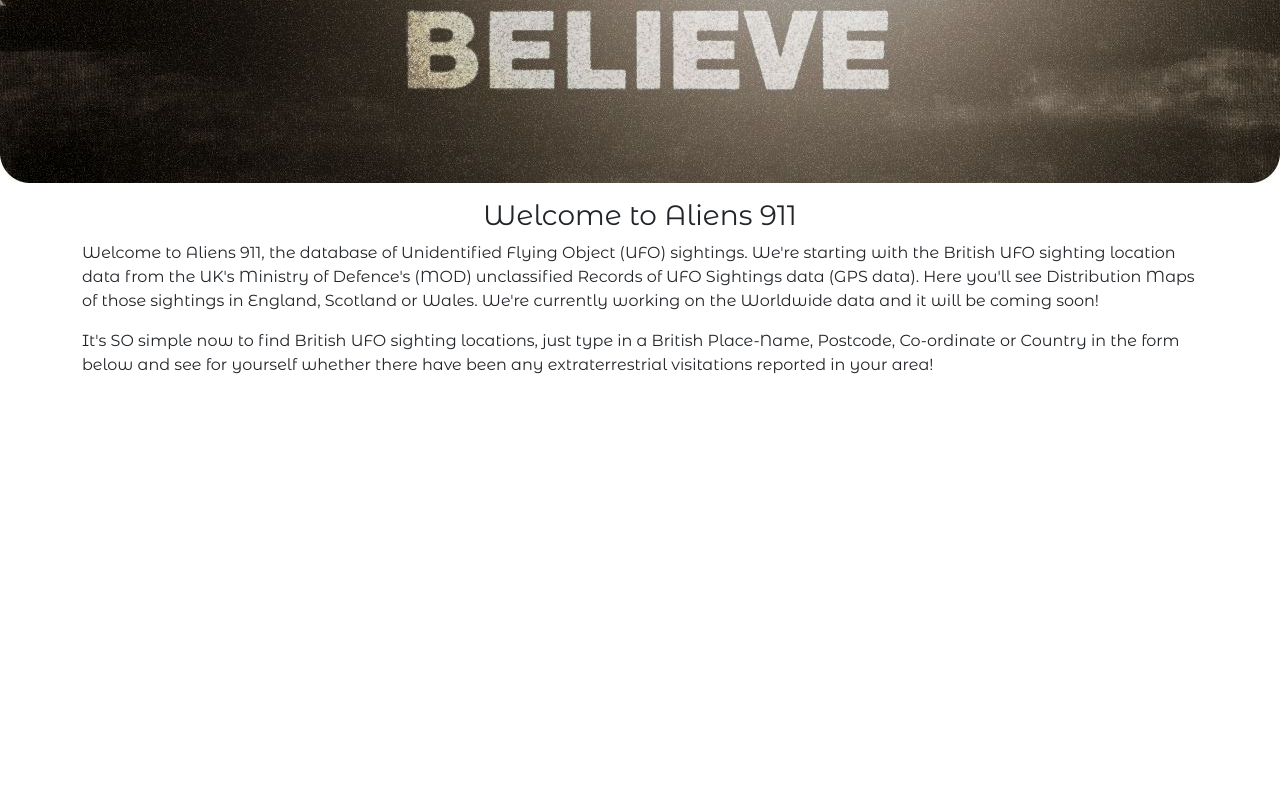
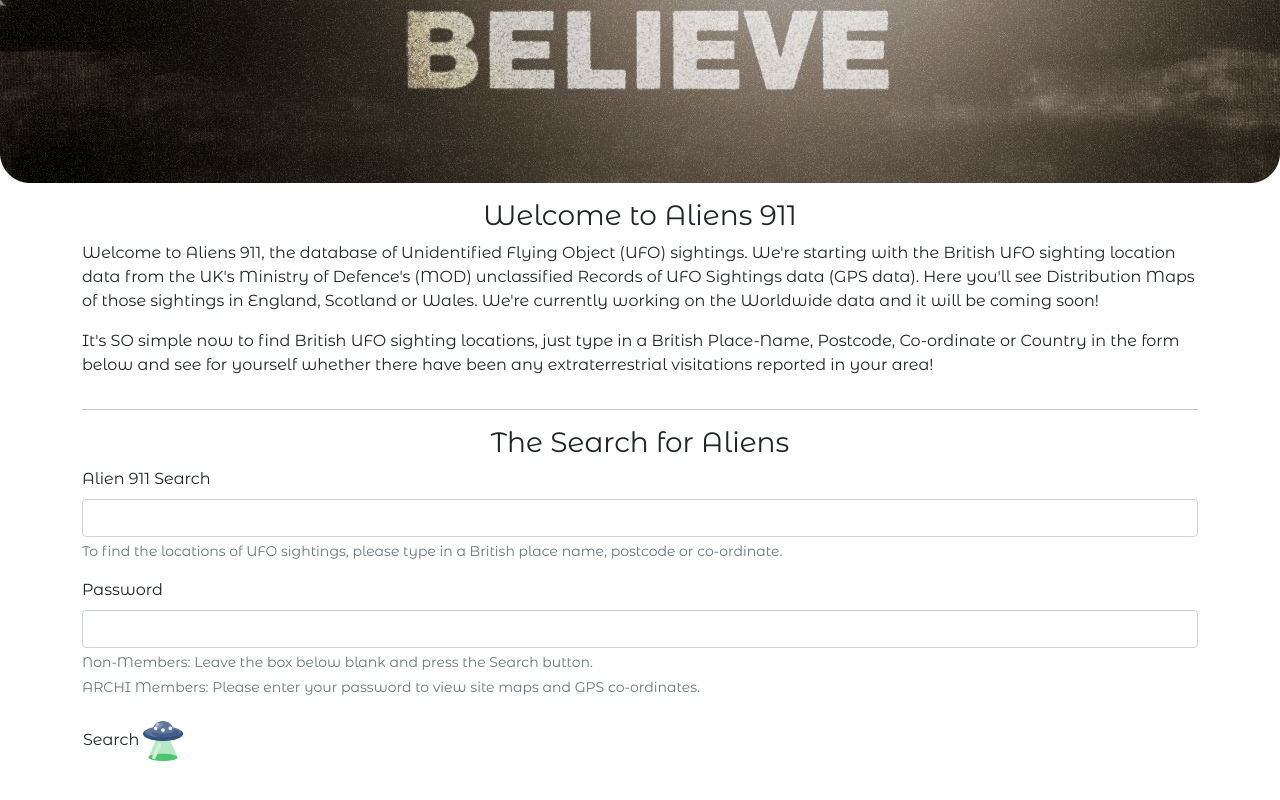
Before and after one commit to smcgdub/alliens911, a plain HTML site: page index.html in a window 1280 px wide. Shown: the part 617-1417 px from the top of the page. Before the commit the page ends 1010 px from the top, so only its background shows below. Drawn offline with nearby package versions, Linux system fonts and the light colour scheme.

Commit message:
Added the search section on homepage

```diff
--- a/assets/css/style.css
+++ b/assets/css/style.css
@@ -9,6 +9,7 @@ body {
   font-family: 'Montserrat Alternates', sans-serif;
 }
 
+/* Hero Image */
 #hero_image {
   background-image: url(/assets/images/i_want_to_Believe_1.jpg);
   height: 100vh;
@@ -20,3 +21,17 @@ body {
   background-size: cover;
   padding-top: 80px;
 }
+
+/* Alien Head */
+#alien_head {
+  height: 25px !important;
+}
+
+#ufo_search_button:hover {
+  background-color: #29BF12;
+}
+
+/* UFO Search Button Image*/
+#ufo_search_button_image {
+  height: 40px !important;
+}
--- a/index.html
+++ b/index.html
@@ -67,7 +67,50 @@
     </div>
   </section>
 
+  <!-- Horizontal Line -->
+  <div class="container">
+    <hr>
+  </div>
 
+  <!-- Search Form -->
+  <div class="container">
+    <div class="row">
+      <div class="col-12">
+        <h3 class="text-center">The Search for Aliens</h3>
+        <form action="" id="" class="">
+          <!-- Search Input -->
+          <div class="mb-3">
+            <label for="location_search_input" class="form-label">Alien 911 Search</label>
+            <input type="text" class="form-control" id="location_search_input" aria-describedby="">
+            <div id="search_input_helper_text" class="form-text">To find the locations of UFO sightings, please type in
+              a British place name, postcode or co-ordinate.
+            </div>
+          </div>
+          <!-- Password Input -->
+          <div class="mb-3">
+            <label for="password_search_input" class="form-label">Password</label>
+            <input type="password" class="form-control" id="password_search_input">
+            <div id="search_input_helper_text" class="form-text">
+              Non-Members: Leave the box below blank and press the Search button.
+            </div>
+            <div id="search_input_helper_text_2" class="form-text">
+              ARCHI Members: Please enter your password to view site maps and GPS co-ordinates.
+            </div>
+          </div>
+
+          <!-- Search Button -->
+          <button id="ufo_search_button" type="submit" class="btn search_button ps-0">Search
+            <img id="ufo_search_button_image" src="/assets/images/ufo.png" alt="">
+          </button>
+          <!-- <a href="https://www.flaticon.com/free-icons/ufo" title="ufo icons">Ufo icons created by Adib Sulthon - Flaticon</a> -->
+        </form>
+      </div>
+    </div>
+  </div>
+
+  <br>
+  <br>
+  <br>
 
   <!-- Optional JavaScript; choose one of the two! -->
   <!-- Option 1: Bootstrap Bundle with Popper -->
```
Also changed, not shown: assets/images/alien_head.png (added), assets/images/ufo.png (added).
